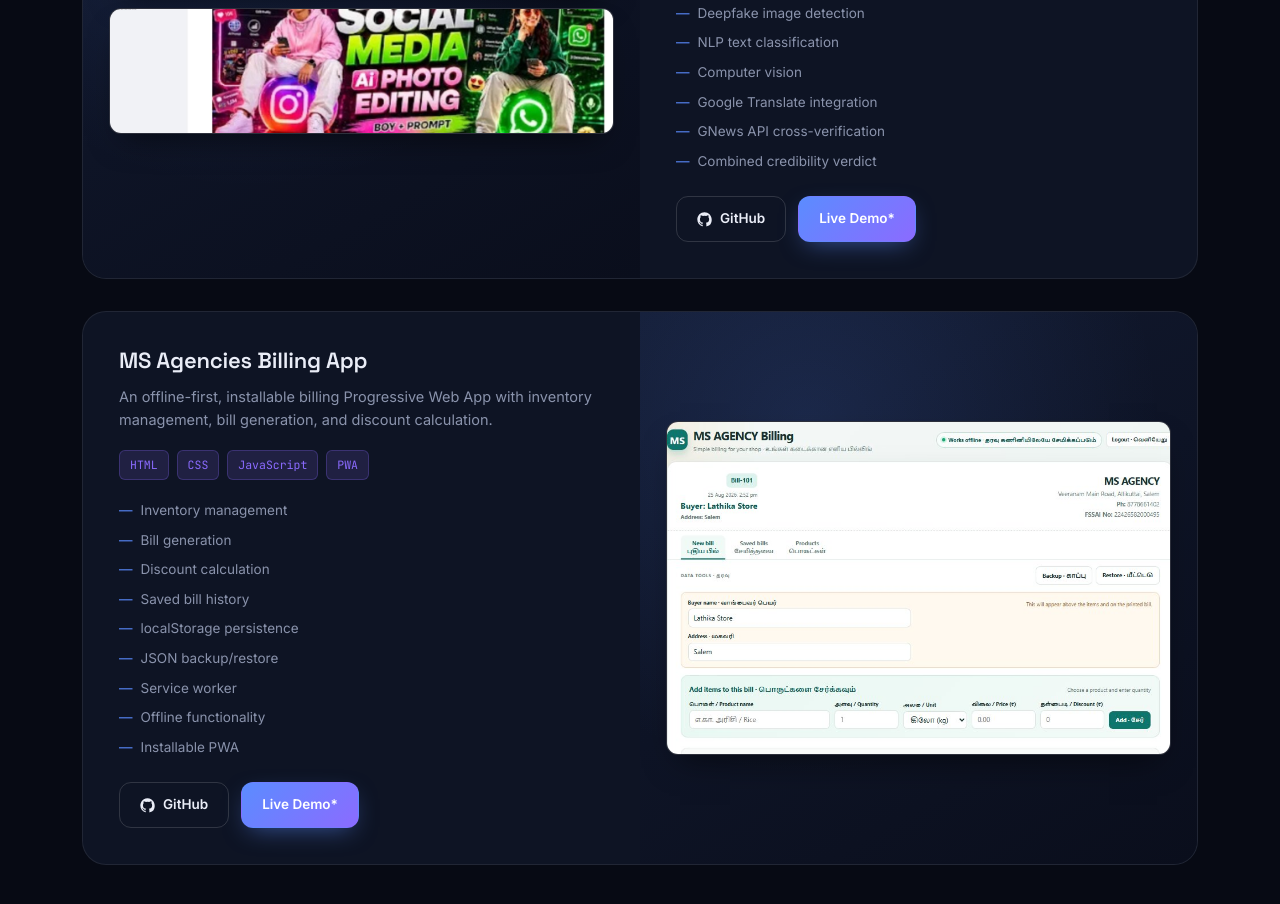
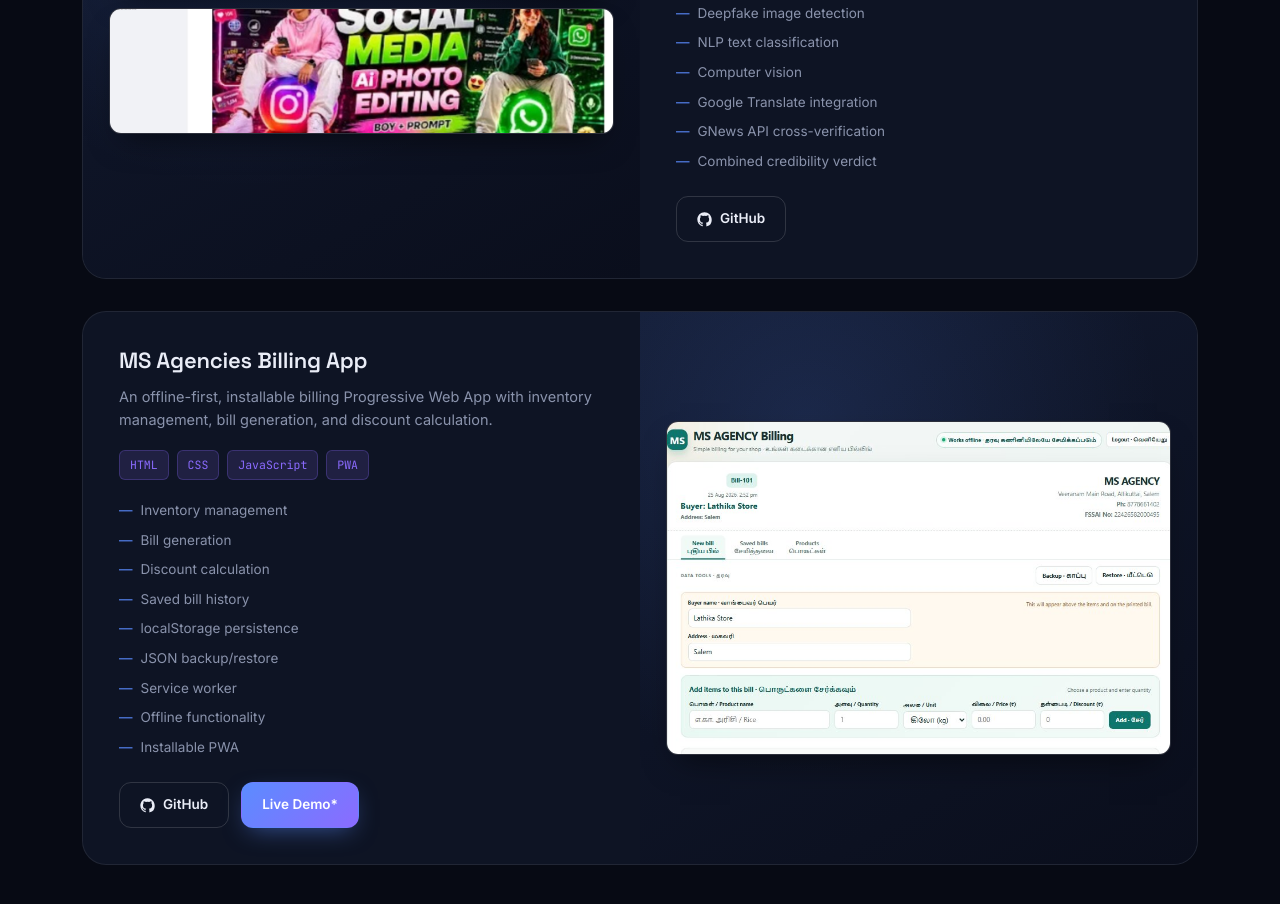
Before and after one commit to kowsik005/portfolio, a plain HTML site: page index.html in a window 1280 px wide. Shown: the part 5334-6238 px from the top of the page. Drawn offline with Linux system fonts and the light colour scheme.

Commit message:
Remove 'Live Demo' link from index.html
Removed the 'Live Demo' link from the index.html file.

```diff
--- a/index.html
+++ b/index.html
@@ -343,7 +343,7 @@
               <svg width="15" height="15" viewBox="0 0 24 24" fill="currentColor"><path d="M12 .5C5.73.5.5 5.73.5 12c0 5.1 3.29 9.4 7.86 10.93.57.1.78-.25.78-.55v-2.14c-3.2.7-3.87-1.36-3.87-1.36-.53-1.34-1.29-1.7-1.29-1.7-1.05-.72.08-.7.08-.7 1.16.08 1.77 1.2 1.77 1.2 1.03 1.76 2.7 1.25 3.36.96.1-.75.4-1.25.73-1.54-2.55-.29-5.23-1.28-5.23-5.68 0-1.26.45-2.28 1.19-3.08-.12-.29-.52-1.46.11-3.04 0 0 .97-.31 3.18 1.18a11 11 0 015.79 0c2.2-1.49 3.17-1.18 3.17-1.18.64 1.58.24 2.75.12 3.04.74.8 1.18 1.82 1.18 3.08 0 4.41-2.69 5.38-5.25 5.67.41.36.78 1.06.78 2.15v3.19c0 .3.2.66.79.55A10.52 10.52 0 0023.5 12c0-6.27-5.23-11.5-11.5-11.5z"/></svg>
               GitHub
             </a>
-            <a href="#" class="btn btn-primary" title="Replace with live deployment link">Live Demo*</a>
+
           </div>
         </div>
       </div>
```
